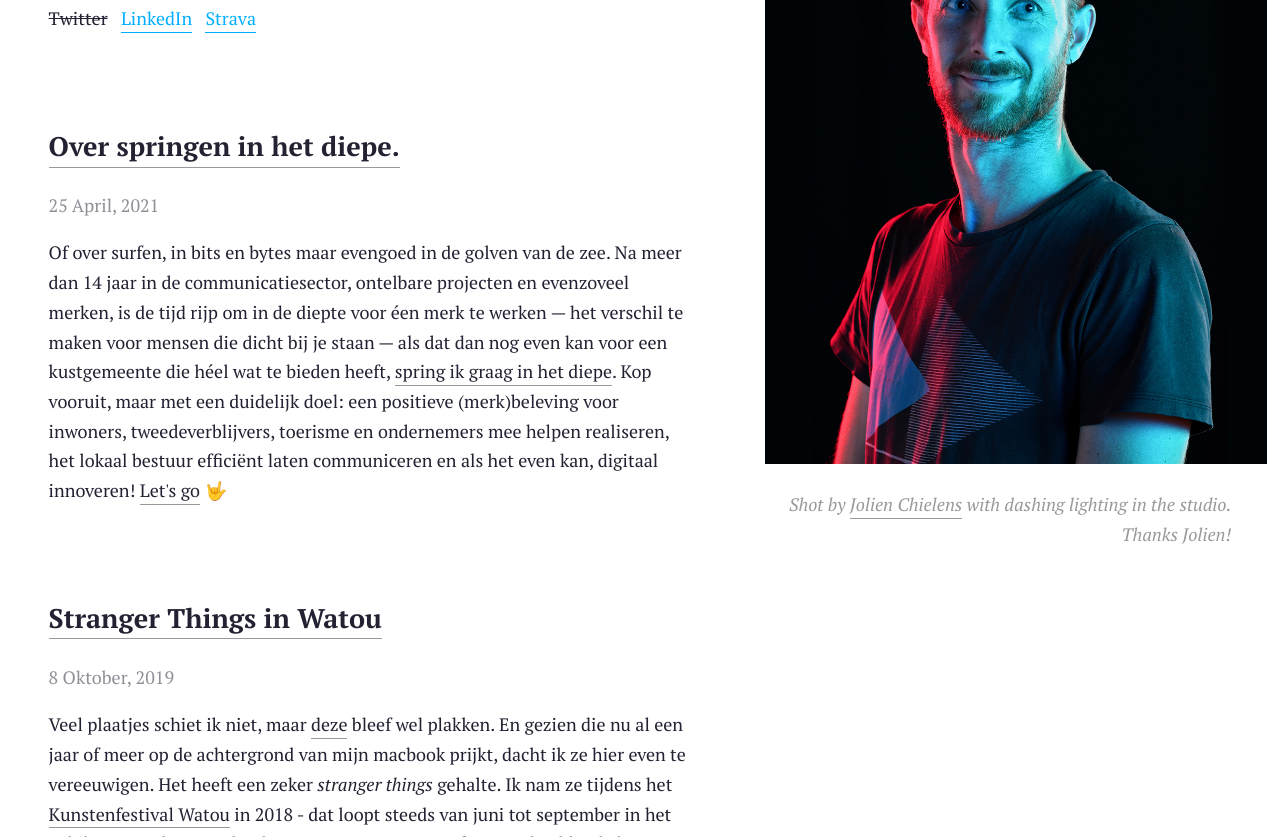
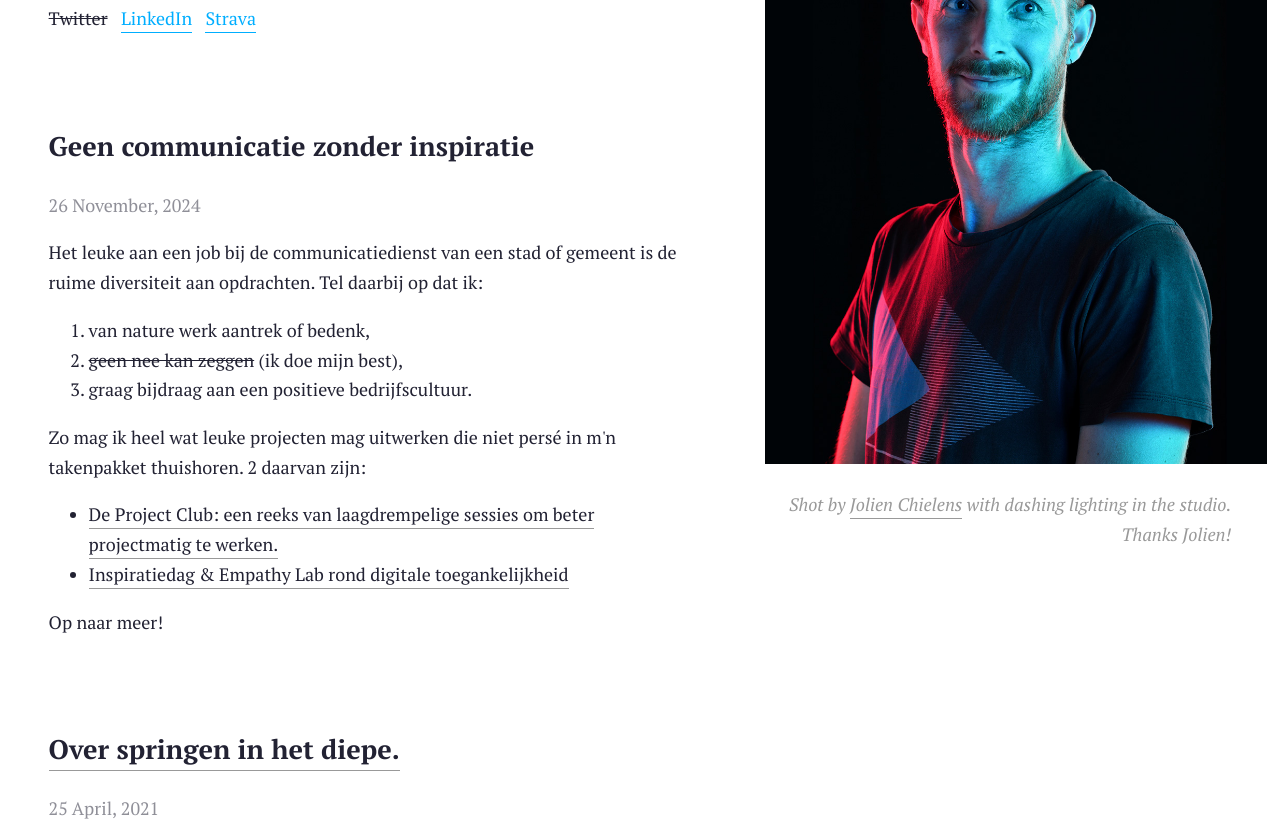
Before and after one commit to driesdelaey/driesdelaey.github.io, a plain HTML site: page index.html in a window 1280 px wide. Shown: the part 400-1237 px from the top of the page. Drawn offline with Linux system fonts and the light colour scheme.

Commit message:
Update index.html
log DPC & empathy lab

```diff
--- a/index.html
+++ b/index.html
@@ -33,13 +33,29 @@
 
 <div class="profile">
 <img src="images/profile_180725.jpg" alt="profile picture from Dries Delaey - dashing shot by photographer Jolien Chielens, thanks!" alt="dashing shot by photographer Jolien Chielens, thanks!" />
-<p><em>Shot by <a href="https://www.jolienchielens.be" target="_blank">Jolien Chielens</a> with dashing lighting in the studio. Thanks Jolien!</em></p>
+<p><em>Shot by <a href="https://www.linkedin.com/in/jolien-chielens" target="_blank">Jolien Chielens</a> with dashing lighting in the studio. Thanks Jolien!</em></p>
 </div>
 
   <footer>
   <p><s>Twitter</s> <a href="https://be.linkedin.com/in/driesdelaey">LinkedIn</a> <a href="https://www.strava.com/athletes/943701">Strava</a></p>
   </footer>
 
+  <article>
+    <h2>Geen communicatie zonder inspiratie</h2>
+    <time datetime="2021-04-25T00:00:00+00:00">26 November, 2024</time>
+    <p>Het leuke aan een job bij de communicatiedienst van een stad of gemeent is de ruime diversiteit aan opdrachten. Tel daarbij op dat ik:</p>
+    <ol>
+	    <li>van nature werk aantrek of bedenk,</li>
+	    <li><s>geen nee kan zeggen</s> (ik doe mijn best),</li>
+	    <li>graag bijdraag aan een positieve bedrijfscultuur.</li>
+    </ol>
+	  <p>Zo mag ik heel wat leuke projecten mag uitwerken die niet persé in m'n takenpakket thuishoren. 2 daarvan zijn:</p>
+	  <ul>
+		  <li><a href="https://www.linkedin.com/pulse/de-project-club-dat-plezant-%25C3%25A9n-interessant-dries-delaey/">De Project Club: een reeks van laagdrempelige sessies om beter projectmatig te werken.</a></li>
+		  <li><a href="https://www.linkedin.com/pulse/digitale-toegankelijkheid-toegankelijk-maken-dries-delaey-sqame/">Inspiratiedag & Empathy Lab rond digitale toegankelijkheid</a></li>
+	  </ul>
+	  <p>Op naar meer!</p>
+  </article>
 
   <article>
 
```
